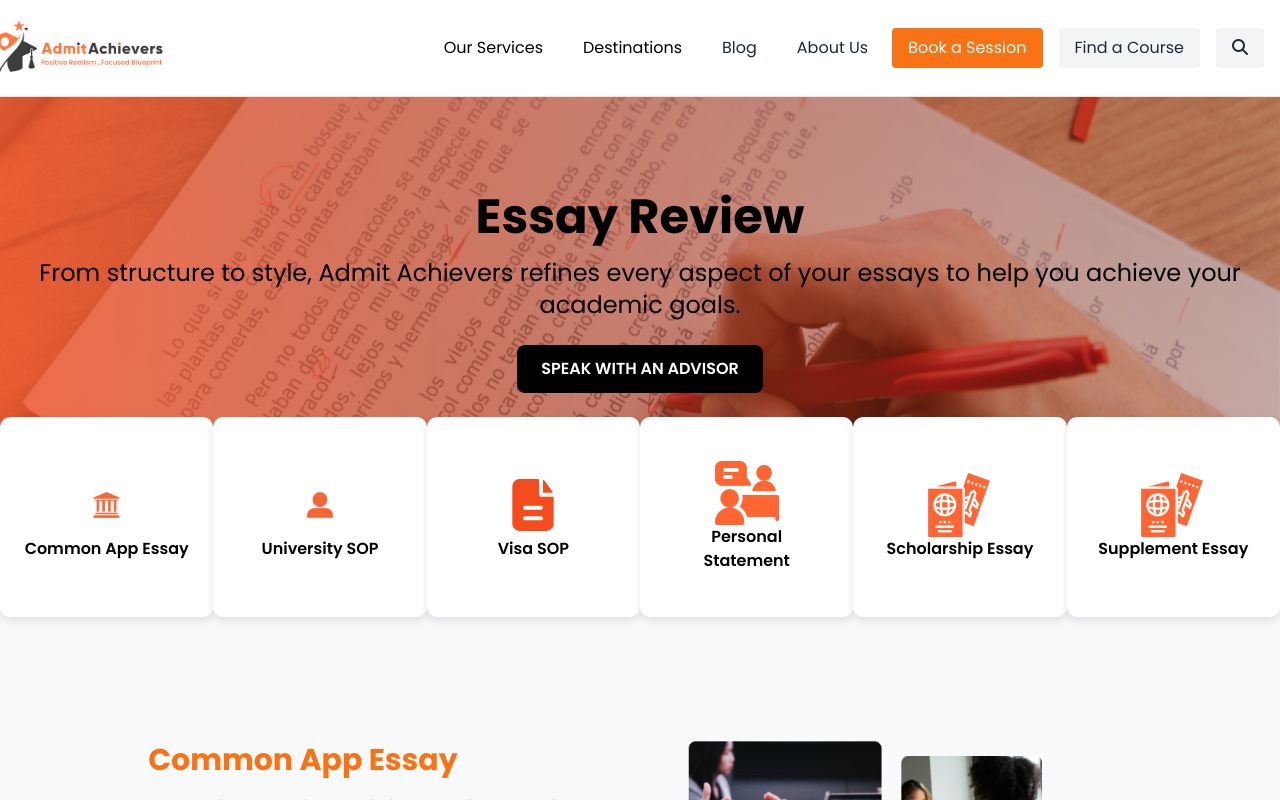
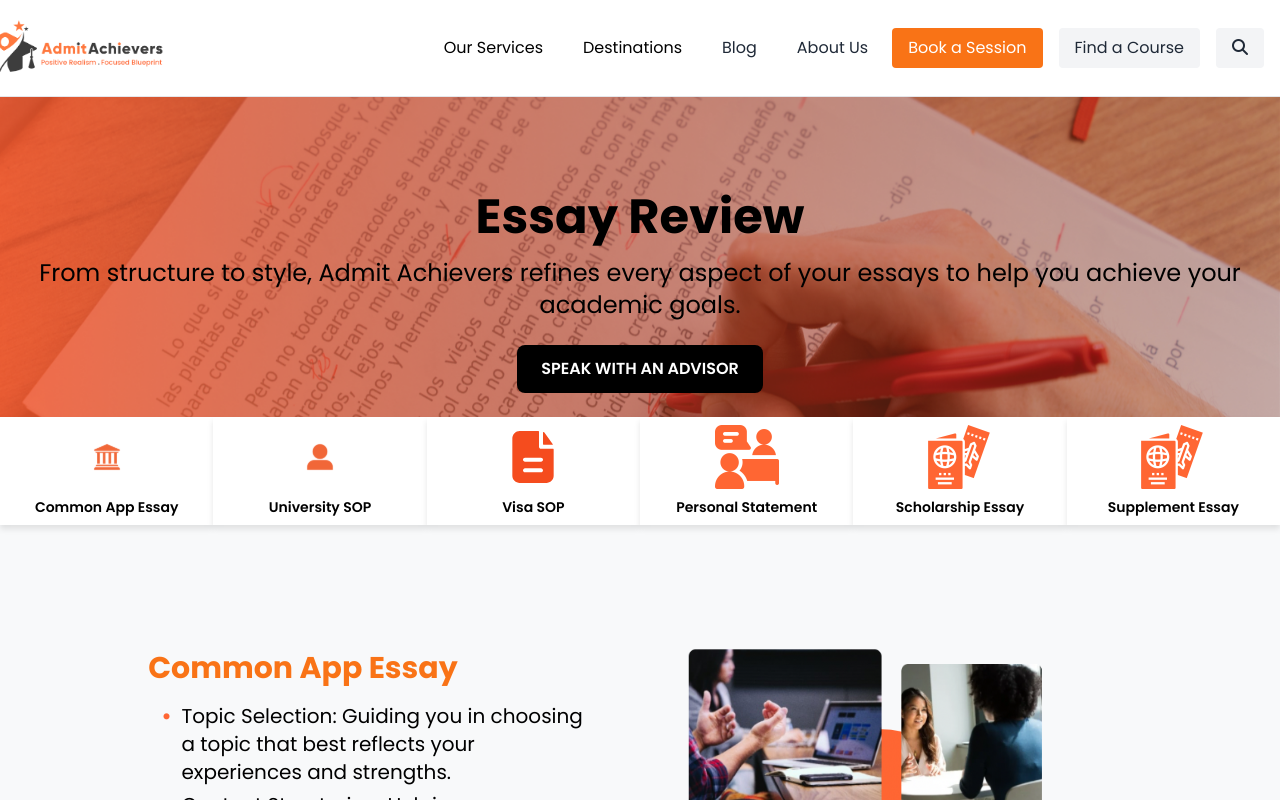
Before and after one commit to AradhyaDixit18/Admit_Achievers_Frontend, a React (Create React App) app: page /essay-review in a window 1280 px wide. Shown: the top 800 px of the page. Built offline with nearby package versions, Linux system fonts and the light colour scheme.

Commit message:
changes made

```diff
--- a/src/pages/EssayReview/EssayReview.js
+++ b/src/pages/EssayReview/EssayReview.js
@@ -30,35 +30,38 @@ const EssayReview = () => {
                         SPEAK WITH AN ADVISOR
                     </button>
                 </div>
-            </div>
-            <div className="relative container mx-auto z-20 -mt-16">
-    <div className="grid grid-cols-1 sm:grid-cols-2 md:grid-cols-3 lg:grid-cols-6 ">
-        <Link to="common-app-essay" smooth={true} duration={500} className="flex flex-col items-center stat-item p-2">
-            <img src={UniversitySelection} alt="University Selection" className="h-16" />
-            <p className="mt-2 text-md font-semibold">Common App Essay</p>
-        </Link>
-        <Link to="university-sop" smooth={true} duration={500} className="flex flex-col items-center stat-item p-2">
-            <img src={ProfileEvaluation} alt="Profile Evaluation" className="h-16" />
-            <p className="mt-2 text-md font-semibold">University SOP</p>
-        </Link>
-        <Link to="visa-sop" smooth={true} duration={500} className="flex flex-col items-center stat-item p-2">
-            <img src={DocumentEditing} alt="Document Editing" className="h-16" />
-            <p className="mt-2 text-md font-semibold">Visa SOP</p>
-        </Link>
-        <Link to="personal-statement" smooth={true} duration={500} className="flex flex-col items-center stat-item p-2">
-            <img src={AdmissionInterview} alt="Interview Preparation" className="h-16" />
-            <p className="mt-2 text-md flex font-semibold w-36 text-center">Personal Statement</p>
-        </Link>
-        <Link to="scholarship-essay" smooth={true} duration={500} className="flex flex-col items-center stat-item p-2">
-            <img src={AdmissionsVisa} alt="Visa Assistance" className="h-16" />
-            <p className="mt-2 text-md font-semibold">Scholarship Essay</p>
-        </Link>
-        <Link to="supplement-essay" smooth={true} duration={500} className="flex flex-col items-center stat-item p-2">
-            <img src={AdmissionsVisa} alt="Visa Assistance" className="h-16" />
-            <p className="mt-2 text-md font-semibold">Supplement Essay</p>
-        </Link>
+                </div>
+                <div className="relative container mx-auto z-20 -mt-16">
+    <div className="grid grid-cols-1 sm:grid-cols-2 md:grid-cols-3 lg:grid-cols-6 gap-0 ">
+        <div className="flex flex-col items-center bg-white shadow-md p-2">
+            <img src={UniversitySelection} alt="University Selection" className="h-16 w-16" />
+            <p className="mt-2 text-sm font-semibold text-center">Common App Essay</p>
+        </div>
+        <div className="flex flex-col items-center bg-white shadow-md p-2">
+            <img src={ProfileEvaluation} alt="Profile Evaluation" className="h-16 w-16" />
+            <p className="mt-2 text-sm font-semibold text-center">University SOP</p>
+        </div>
+        <div className="flex flex-col items-center bg-white shadow-md p-2">
+            <img src={DocumentEditing} alt="Document Editing" className="h-16 w-16" />
+            <p className="mt-2 text-sm font-semibold text-center">Visa SOP</p>
+        </div>
+        <div className="flex flex-col items-center bg-white shadow-md p-2">
+            <img src={AdmissionInterview} alt="Interview Preparation" className="h-16 w-16" />
+            <p className="mt-2 text-sm font-semibold text-center">Personal Statement</p>
+        </div>
+        <div className="flex flex-col items-center bg-white shadow-md p-2">
+            <img src={AdmissionsVisa} alt="Visa Assistance" className="h-16 w-16" />
+            <p className="mt-2 text-sm font-semibold text-center">Scholarship Essay</p>
+        </div>
+        <div className="flex flex-col items-center bg-white shadow-md p-2">
+            <img src={AdmissionsVisa} alt="Visa Assistance" className="h-16 w-16" />
+            <p className="mt-2 text-sm font-semibold text-center">Supplement Essay</p>
+        </div>
     </div>
 </div>
+
+
+
 
 
             <div id="common-app-essay" className="section-container">
```
